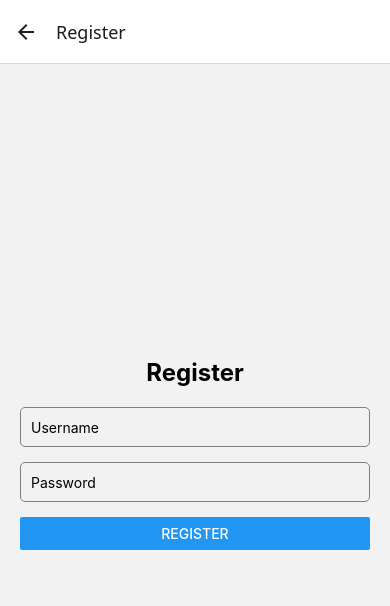
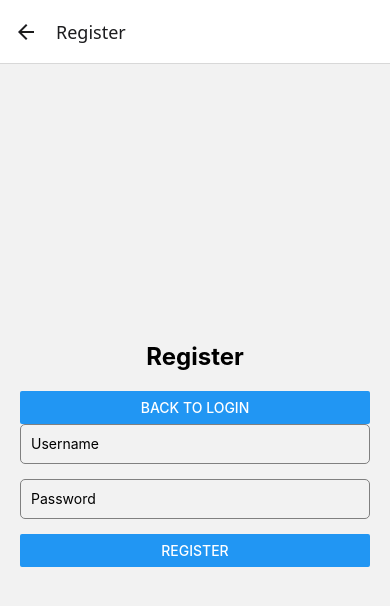
Before and after one commit to YonTDH/AppReactnative, a React Native app in the folder shoeshop/: screen /Register in a window 390 px wide. Shown: the top 606 px of the page. Built offline with nearby package versions, Linux system fonts and the light colour scheme.

Commit message:
update(AppNavigator, RegisterScreen)

```diff
--- a/shoeshop/navigation/AppNavigator.js
+++ b/shoeshop/navigation/AppNavigator.js
@@ -1,4 +1,4 @@
-import React, { useState } from 'react';
+import React, { useState, useEffect } from 'react';
 import { NavigationContainer } from '@react-navigation/native';
 import { createStackNavigator } from '@react-navigation/stack';
 import { CartProvider } from '../logic/CartContext';
@@ -17,6 +17,15 @@ import ProductSearchScreen from '../screens/ProductSearchScreen';
 
 const Stack = createStackNavigator();
 
+const AuthNavigator = () => {
+  return (
+    <Stack.Navigator>
+      <Stack.Screen name="Login" component={LoginScreen} options={{ headerShown: false }} />
+      <Stack.Screen name="Register" component={RegisterScreen} options={{ title: 'Register' }} />
+    </Stack.Navigator>
+  );
+};
+
 const AppNavigator = () => {
   const [isLoggedIn, setIsLoggedIn] = useState(false); // Trạng thái đăng nhập
   const [user, setUser] = useState(null); // Lưu thông tin người dùng sau khi đăng nhập
@@ -24,18 +33,9 @@ const AppNavigator = () => {
   return (
     <CartProvider>
       <NavigationContainer>
+        {isLoggedIn ? (
+          // Nếu đã đăng nhập, điều hướng đến màn hình chính
           <Stack.Navigator>
-          {/* Điều hướng màn hình khi người dùng chưa đăng nhập */}
-          {!isLoggedIn ? (
-            <>
-              <Stack.Screen name="Login" options={{ headerShown: false }}>
-                {() => <LoginScreen setIsLoggedIn={setIsLoggedIn} setUser={setUser} />}
-              </Stack.Screen>
-              <Stack.Screen name="Register" component={RegisterScreen} options={{ title: 'Register' }} />
-            </>
-          ) : (
-            <>
-              {/* Các màn hình chính sau khi đăng nhập */}
             <Stack.Screen name="Home" component={AllDealsScreen} options={{ title: 'ShoeShop' }} />
             <Stack.Screen name="Cart" component={CartScreen} options={{ title: 'Cart' }} />
             <Stack.Screen name="Payment" component={PaymentScreen} options={{ title: 'Payment' }} />
@@ -44,21 +44,13 @@ const AppNavigator = () => {
             <Stack.Screen name="Filter" component={FilterScreen} options={{ title: 'Filters' }} />
             <Stack.Screen name="Checkout" component={CheckoutScreen} options={{ title: 'Checkout' }} />
             <Stack.Screen name="ProductSearch" component={ProductSearchScreen} options={{ title: 'Search Products' }} />
-              <Stack.Screen
-                name="Account"
-                component={AccountScreen}
-                options={{ title: 'Account' }}
-                initialParams={{ user }} // Truyền thông tin người dùng vào AccountScreen
-              />
-              <Stack.Screen
-                name="Menu"
-                component={Menu}
-                options={{ title: 'Menu' }}
-                initialParams={{ user }} // Truyền thông tin người dùng vào Menu
-              />
-            </>
+            <Stack.Screen name="Account" component={AccountScreen} options={{ title: 'Account' }} initialParams={{ user }} />
+            <Stack.Screen name="Menu" component={Menu} options={{ title: 'Menu' }} initialParams={{ user }} />
+          </Stack.Navigator>
+        ) : (
+          // Nếu chưa đăng nhập, điều hướng đến màn hình đăng nhập
+          <AuthNavigator />
         )}
-        </Stack.Navigator>
       </NavigationContainer>
     </CartProvider>
   );
--- a/shoeshop/screens/RegisterScreen.js
+++ b/shoeshop/screens/RegisterScreen.js
@@ -25,7 +25,7 @@ const RegisterScreen = ({ navigation }) => {
       if (response.ok) {
         setLoading(false);
         Alert.alert('Success', 'Account created successfully!', [
-          { text: 'OK', onPress: () => navigation.goBack() },
+          { text: 'OK', onPress: () => navigation.navigate('Login') },  // Quay lại trang đăng nhập
         ]);
       } else {
         throw new Error('Failed to create account');
@@ -40,6 +40,13 @@ const RegisterScreen = ({ navigation }) => {
   return (
     <View style={styles.container}>
       <Text style={styles.title}>Register</Text>
+
+      {/* Nút quay lại */}
+      <Button
+        title="Back to Login"
+        onPress={() => navigation.navigate('Login')} // Điều hướng trực tiếp đến trang đăng nhập
+      />
+
       <TextInput
         style={styles.input}
         placeholder="Username"
```
Lines whose indentation alone changed are shown as unchanged.
